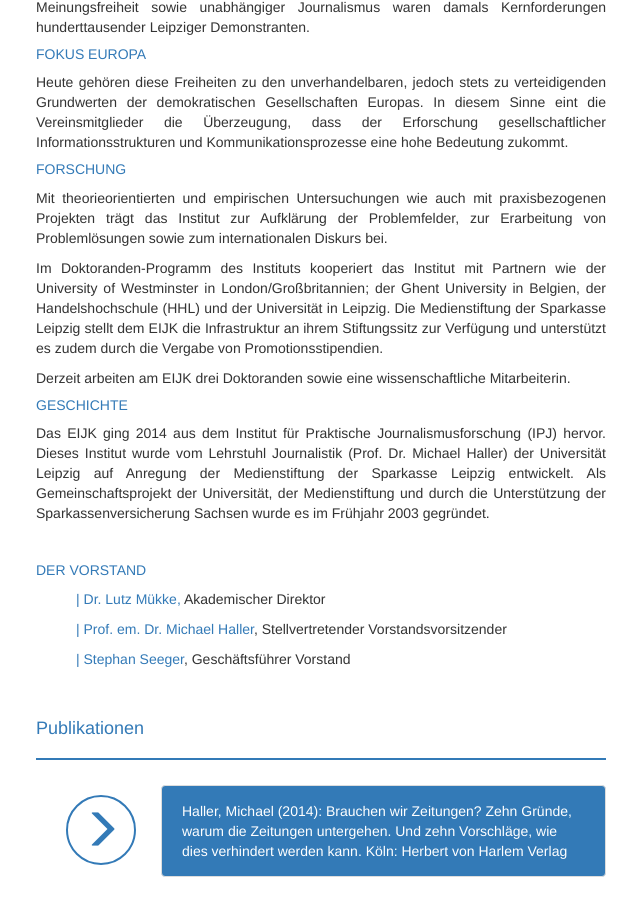
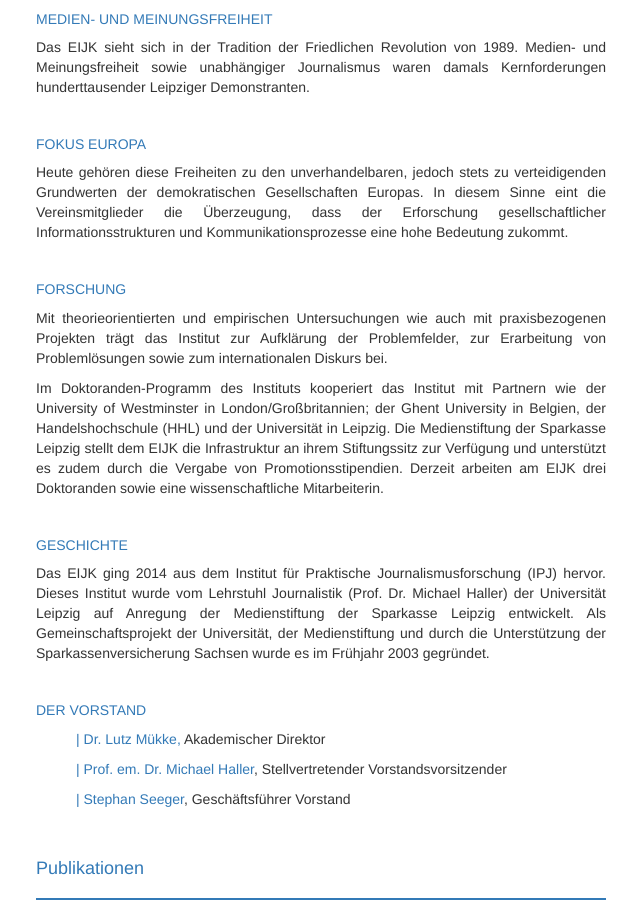
Before and after one commit to susedev/test, a Jekyll site: the page built from ueber-uns.html, in a window 1280 px wide and 900 px high, scrolled down 426 px. Shown: the whole window, without its empty margins (229-869 px from the left). Built offline with Jekyll 4.4.1, drawn with Linux system fonts in a browser that asks for light colours; nearby versions of some CDN libraries.

Commit message:
Update ueber-uns.html

```diff
--- a/ueber-uns.html
+++ b/ueber-uns.html
@@ -4,23 +4,21 @@ title: Über uns
 <h3 style="margin-top:28px; ">Das Institut</h3>
 
 <div class="box" style="background-color: #337AB7; height:2px; margin-top:3px; margin-bottom:25px;">&nbsp;</div>
-
+<p style="text-align: justify;">&nbsp;</p>
 <h4>Das EIJK</h4>
 <p style="text-align: justify;">Veranstalter der Tagung ist das Europäische Institut für Journalismus- und Kommunikationsforschung e.V. (EIJK). Dieses unabhängige und gemeinnützige Institut ist am Medienstandort Leipzig angesiedelt.</p>
-
+<p style="text-align: justify;">&nbsp;</p>
 <h4>Medien- und Meinungsfreiheit</h4>
 <p style="text-align: justify;">Das EIJK sieht sich in der Tradition der Friedlichen Revolution von 1989. Medien- und Meinungsfreiheit sowie unabhängiger Journalismus waren damals Kernforderungen hunderttausender Leipziger Demonstranten.</p>
-
+<p style="text-align: justify;">&nbsp;</p>
 <h4>Fokus Europa</h4>
 <p style="text-align: justify;">Heute gehören diese Freiheiten zu den unverhandelbaren, jedoch stets zu verteidigenden Grundwerten der demokratischen Gesellschaften Europas. In diesem Sinne eint die Vereinsmitglieder die Überzeugung, dass der Erforschung gesellschaftlicher Informationsstrukturen und Kommunikationsprozesse eine hohe Bedeutung zukommt.</p>
-
+<p style="text-align: justify;">&nbsp;</p>
 <h4>Forschung</h4>
 <p style="text-align: justify;">Mit theorieorientierten und empirischen Untersuchungen wie auch mit praxisbezogenen Projekten trägt das Institut zur Aufklärung der Problemfelder, zur Erarbeitung von Problemlösungen sowie zum internationalen Diskurs bei.</p>
 
-<p style="text-align: justify;">Im Doktoranden-Programm des Instituts kooperiert das Institut mit Partnern wie der University of Westminster in London/Gro&szlig;britannien; der Ghent University in Belgien, der Handelshochschule (HHL) und der Universit&auml;t in Leipzig. Die Medienstiftung der Sparkasse Leipzig stellt dem EIJK die Infrastruktur an ihrem Stiftungssitz zur Verf&uuml;gung und unterst&uuml;tzt es zudem durch die Vergabe von Promotionsstipendien.</p>
-
-<p style="text-align: justify;">Derzeit arbeiten am EIJK drei Doktoranden sowie eine wissenschaftliche Mitarbeiterin.</p>
-
+<p style="text-align: justify;">Im Doktoranden-Programm des Instituts kooperiert das Institut mit Partnern wie der University of Westminster in London/Gro&szlig;britannien; der Ghent University in Belgien, der Handelshochschule (HHL) und der Universit&auml;t in Leipzig. Die Medienstiftung der Sparkasse Leipzig stellt dem EIJK die Infrastruktur an ihrem Stiftungssitz zur Verf&uuml;gung und unterst&uuml;tzt es zudem durch die Vergabe von Promotionsstipendien. Derzeit arbeiten am EIJK drei Doktoranden sowie eine wissenschaftliche Mitarbeiterin.</p>
+<p style="text-align: justify;">&nbsp;</p>
 <h4>Geschichte</h4>
 <p style="text-align: justify;">Das EIJK ging 2014 aus dem Institut für Praktische Journalismusforschung (IPJ) hervor. Dieses Institut wurde vom Lehrstuhl Journalistik (Prof. Dr. Michael Haller) der Universität Leipzig auf Anregung der Medienstiftung der Sparkasse Leipzig entwickelt. Als Gemeinschaftsprojekt der Universität, der Medienstiftung und durch die Unterstützung der Sparkassenversicherung Sachsen wurde es im Frühjahr 2003 gegründet.</p>
 
```
